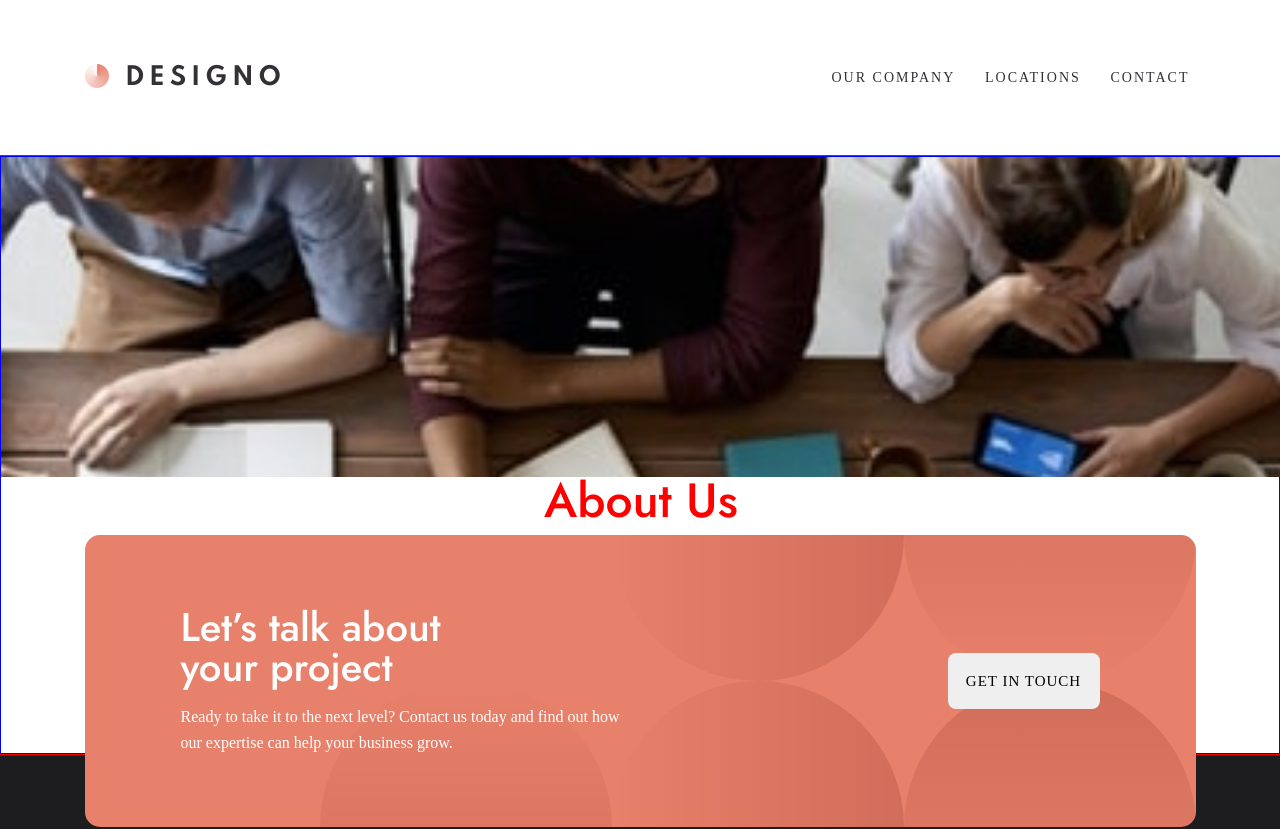
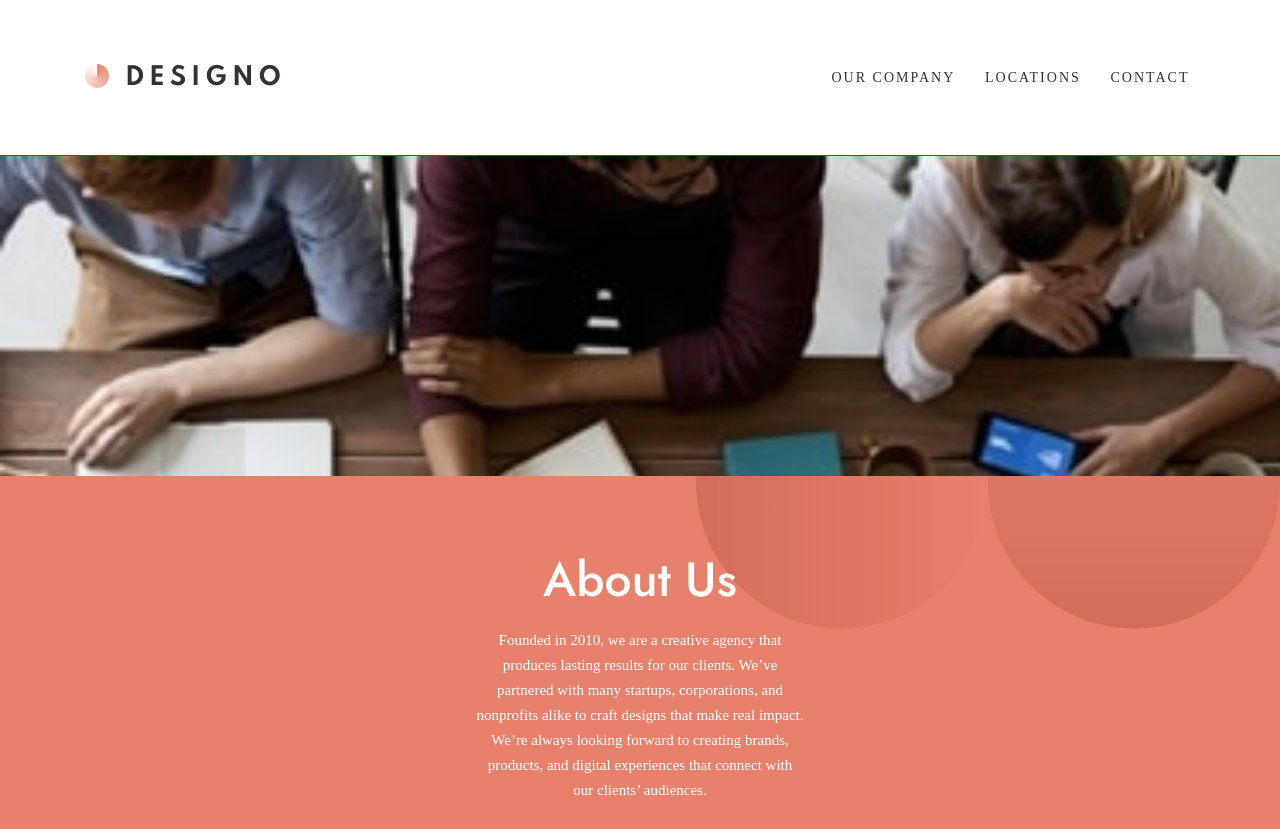
Before and after one commit to danielopq/designo, a React (Vite) app: page / in a window 1280 px wide. Shown: the top 829 px of the page. Built offline with nearby package versions, Linux system fonts and the light colour scheme; a web font is replaced by a local one.

Commit message:
AboutHeader component - done

```diff
--- a/src/components/pages/about/about.scss
+++ b/src/components/pages/about/about.scss
@@ -1,6 +1,6 @@
 #about {
     width: 100vw;
-    height: 600px;
+    height: 1000px;
     display: flex;
     flex-direction: column;
     align-items: center;
--- a/src/components/pages/about/component/aboutHeader/AboutHeader.tsx
+++ b/src/components/pages/about/component/aboutHeader/AboutHeader.tsx
@@ -1,12 +1,27 @@
 import './aboutHeader.scss'
 
-const AboutHeader:React.FC = () =>{
-    return(
+
+
+/**
+ * Displays the header section of the About Us page, including a title and description
+ * about the company's background and mission.
+ *
+ * @returns {JSX.Element} A header element containing the About Us information.
+ */
+const AboutHeader: React.FC = () => {
+    return (
         <header id="aboutHeader">
             <div></div>
             <div>
                 <h1>About Us</h1>
-                <p></p>
+                <p>
+                    Founded in 2010, we are a creative agency that produces lasting
+                    results for our clients. We’ve partnered with many startups,
+                    corporations, and nonprofits alike to craft designs that make
+                    real impact. We’re always looking forward to creating brands,
+                    products, and digital experiences that connect with our clients’
+                    audiences.
+                </p>
             </div>
         </header>
     )
--- a/src/components/pages/about/component/aboutHeader/aboutHeader.scss
+++ b/src/components/pages/about/component/aboutHeader/aboutHeader.scss
@@ -1,11 +1,9 @@
 #aboutHeader {
     width: 100vw;
-    height: 715px;
     display: flex;
     flex-direction: column;
-    color: red;
     text-align: center;
-    border: solid 1px blue;
+    background: var(--peach) url('../../../../../assets/img/about/mobile/bg-pattern-hero-about-mobile.svg')  100% 180px/ 876px no-repeat;
 
     & div:first-of-type {
         width: inherit;
@@ -15,8 +13,20 @@
 
     & div:last-of-type {
         width: inherit;
-        height: auto;
+        height: 395px;
+        padding-top: 80px;
+        display: flex;
+        flex-direction: column;
+        align-items: center;
+        color: white;
+
+        h1 {
+            width: 327px;
+        }
+
         p {
+            width: 327px;
+            margin-top: 24px;
             font: 400 15px/25px 'Jost-Regular';
         }
     }
```
